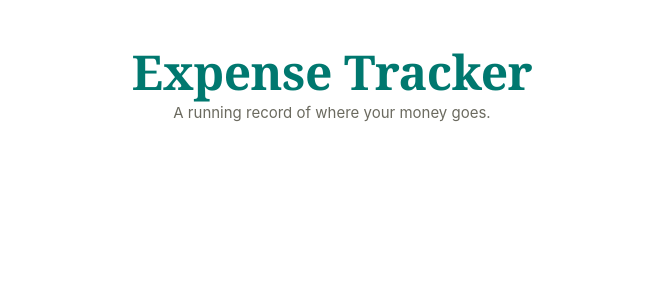
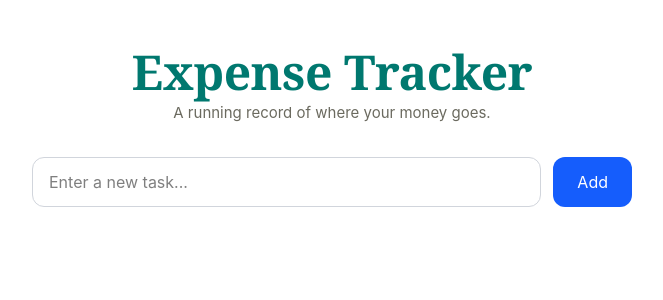
Before and after one commit to birbalkr/Mini-Hackathon, a React (Vite) app: page / in a window 1280 px wide. Shown: the top 300 px of the page, without its empty margins (308-971 px from the left). Built offline with nearby package versions, Linux system fonts and the light colour scheme.

Commit message:
create a input

```diff
--- a/package.json
+++ b/package.json
@@ -11,6 +11,7 @@
   },
   "dependencies": {
     "@tailwindcss/vite": "^4.3.3",
+    "lucide-react": "^1.27.0",
     "react": "^19.1.1",
     "react-dom": "^19.1.1",
     "tailwindcss": "^4.3.3"
--- a/src/App.jsx
+++ b/src/App.jsx
@@ -1,4 +1,5 @@
 import React from 'react'
+import ExpenseInput from './components/ExpenseInput'
 
 function App() {
   return (
@@ -7,6 +8,8 @@ function App() {
         <h1 className="font-serif text-5xl font-bold m-0 tracking-[-0.01em] text-teal-700">Expense Tracker</h1>
         <p className="mt-1.5 mb-0 text-[15px] text-[#6b6a5f]">A running record of where your money goes.</p>
       </header>
+      <ExpenseInput/>
+
     </div>
   )
 }
--- /dev/null
+++ b/src/components/ExpenseInput.jsx
@@ -0,0 +1,20 @@
+import React from 'react'
+
+function ExpenseInput() {
+    return (
+        <div>
+            <div className="flex gap-3 mt-8">
+                <input
+                    type="text"
+                    placeholder="Enter a new task..."
+                    className="flex-1 border border-gray-300 rounded-xl px-4 py-3 outline-none focus:ring-2 focus:ring-blue-500"
+                />
+                <button className="bg-blue-600 text-white px-6 rounded-xl hover:bg-blue-700 transition">
+                    Add
+                </button>
+            </div>
+        </div>
+    )
+}
+
+export default ExpenseInput
```
Also changed, not shown: src/components/Summary.jsx (added), 1 other file (tests, documents, lock files or other folders).
